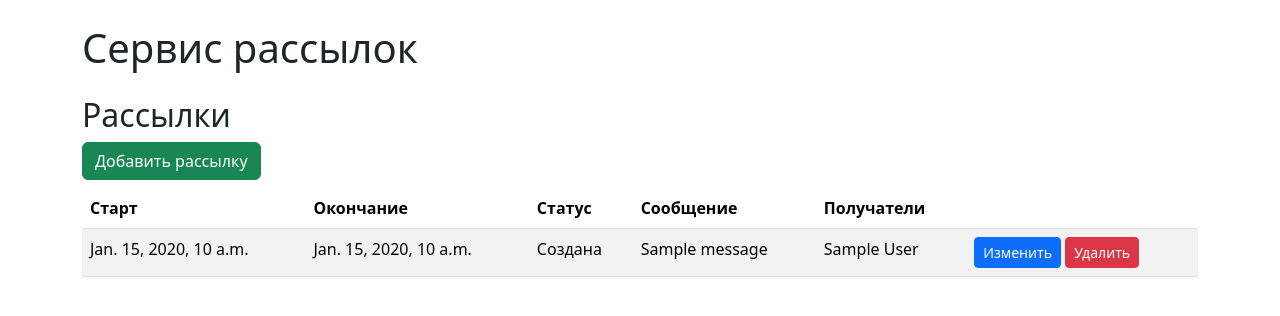
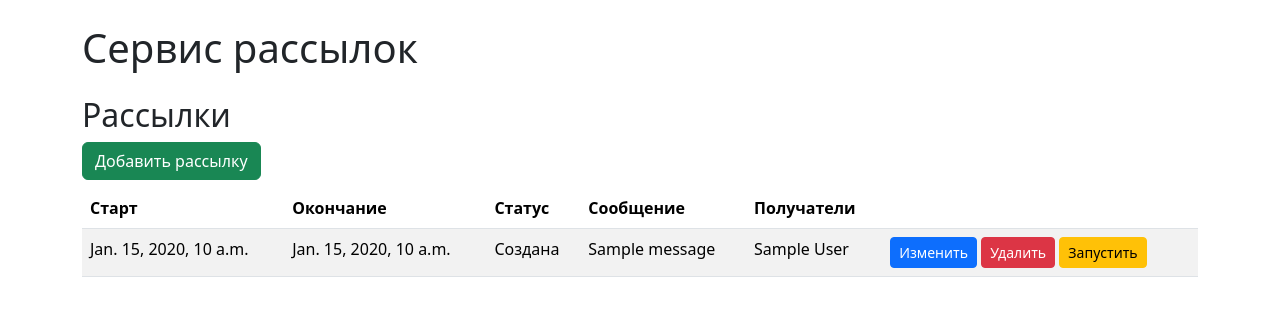
Before and after one commit to Lexish-ru/Module_6, a Django app: page /mailings/ in a window 1280 px wide. Shown: the top 316 px of the page. Run offline with Django 5.2, Linux system fonts and the light colour scheme; tables that the repository leaves empty hold one stand-in row (values such as "Sample post").

Commit message:
CP_5_добавлена кнопка запуска рассылки

```diff
--- a/mailings/templates/mailings/mailing_list.html
+++ b/mailings/templates/mailings/mailing_list.html
@@ -29,6 +29,12 @@
       <td>
         <a href="{% url 'mailing-edit' mailing.pk %}" class="btn btn-primary btn-sm">Изменить</a>
         <a href="{% url 'mailing-delete' mailing.pk %}" class="btn btn-danger btn-sm">Удалить</a>
+          {% if mailing.status == "created" %}
+             <form method="post" action="{% url 'mailing-start' mailing.pk %}" style="display:inline;">
+               {% csrf_token %}
+               <button type="submit" class="btn btn-warning btn-sm">Запустить</button>
+             </form>
+          {% endif %}
       </td>
     </tr>
   {% empty %}
--- a/mailings/views.py
+++ b/mailings/views.py
@@ -2,8 +2,8 @@ from django.shortcuts import render
 from django.urls import reverse_lazy
 from django.views.generic import CreateView, DeleteView, ListView, UpdateView
 
-from .forms import ClientForm, MessageForm, MailingForm
-from .models import Client, Message, Mailing
+from .forms import ClientForm, MailingForm, MessageForm
+from .models import Client, Mailing, Message
 
 # Create your views here.
 
```
